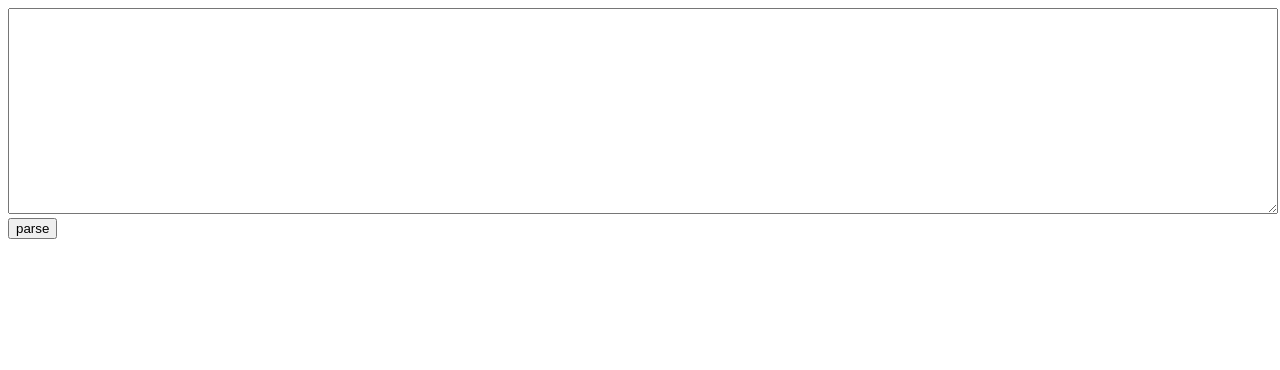
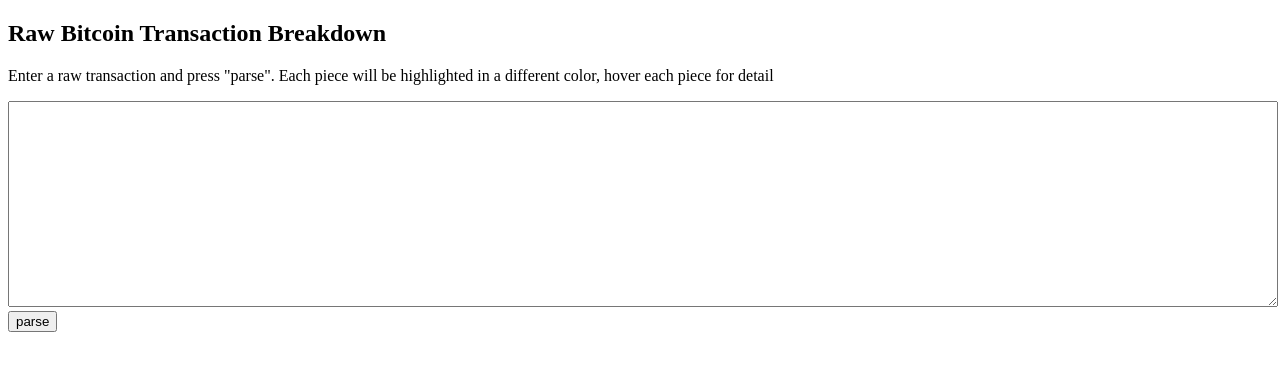
Before and after one commit to rsbondi/btc-adventure, a plain HTML site: page index.html in a window 1280 px wide. Drawn offline with Linux system fonts and the light colour scheme.

Commit message:
header, title, description

```diff
--- a/index.html
+++ b/index.html
@@ -3,9 +3,12 @@
 
 <head>
   <link rel="stylesheet" href="style.css">
+  <title>Raw Bitcoin Transaction Breakdown</title>
 </head>
 
 <body>
+  <h2>Raw Bitcoin Transaction Breakdown</h2>
+  <p>Enter a raw transaction and press "parse".  Each piece will be highlighted in a different color, hover each piece for detail</p>
   <textarea></textarea>
   <button>parse</button>
   <pre></pre>
```
